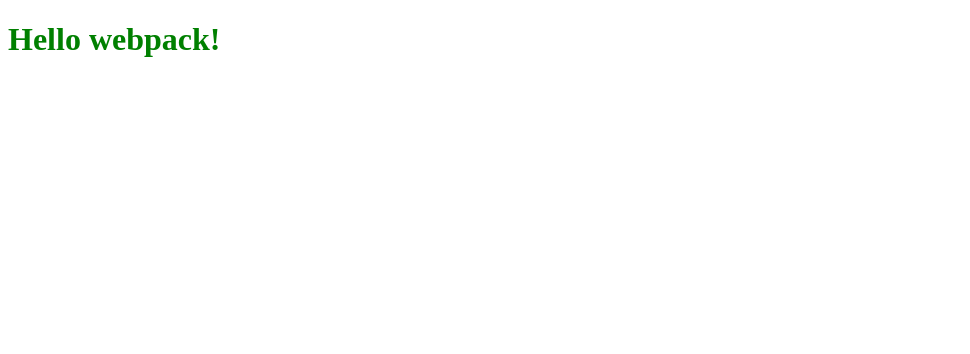
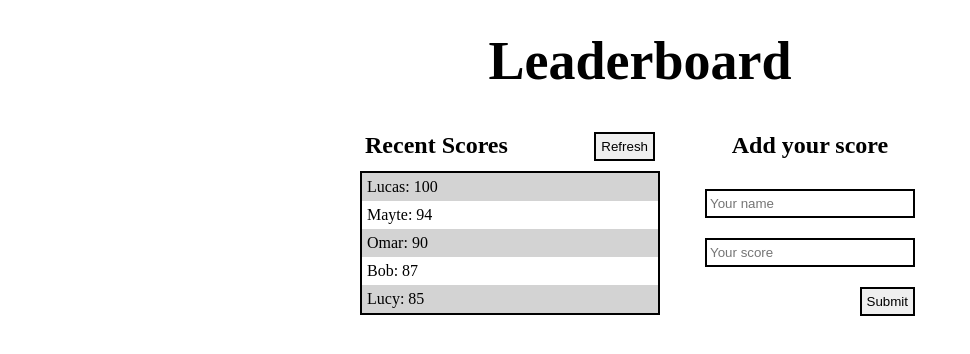
Before and after one commit to AlaaShaheen2/Leaderboard-1, a website built with webpack: page src/index.html in a window 1280 px wide. Shown: the whole page, without its empty margins (0-970 px from the left). Built offline with nearby package versions, Linux system fonts and the light colour scheme.

Commit message:
Add basic structure with styling

```diff
--- a/src/index.html
+++ b/src/index.html
@@ -1,11 +1,40 @@
 <!DOCTYPE html>
 <html lang="en">
+
 <head>
-    <meta charset="UTF-8">
-    <meta name="viewport" content="width=device-width, initial-scale=1.0">
-    <title>Wbpack Exercise</title>
+  <meta charset="UTF-8">
+  <meta name="viewport" content="width=device-width, initial-scale=1.0">
+  <title>Leaderboard</title>
 </head>
+
 <body>
-    <h1 class="hello">Hello webpack!</h1>
+  <div class="body-wrapper">
+    <h1 class="title">Leaderboard</h1>
+    <div class="board-wrapper">
+      <div class="scores-section">
+        <div class="scores-header">
+          <h2 class="scores-header-text">Recent Scores</h2>
+          <button type="button" class="refresh">Refresh</button>
+        </div>
+        <ul class="scores-board">
+          <li>Lucas: 100</li>
+          <li>Mayte: 94</li>
+          <li>Omar: 90</li>
+          <li>Bob: 87</li>
+          <li>Lucy: 85</li>
+        </ul>
+      </div>
+      <div class="add-section">
+        <h2 class="add-header-text">Add your score</h2>
+        <input class="add-name" type="text" id="add-name" name="add-name" placeholder="Your name" maxlength="12" />
+        <input class="add-score" type="number" id="add-score" name="add-score" placeholder="Your score"
+          maxlength="12" />
+        <div class="submit-box">
+          <button type="button" class="submit">Submit</button>
+        </div>
+      </div>
+    </div>
+  </div>
 </body>
+
 </html>
--- a/src/style.css
+++ b/src/style.css
@@ -1,3 +1,92 @@
-.hello {
-  color: green;
+* {
+  padding: 0;
+  margin: 0;
+  box-sizing: border-box;
 }
+
+body {
+  width: 100%;
+  margin: 0;
+}
+
+.body-wrapper {
+  padding: 30px 20px;
+}
+
+.title {
+  font-size: 54px;
+  margin-bottom: 30px;
+  text-align: center;
+}
+
+.board-wrapper {
+  display: flex;
+  justify-content: center;
+}
+
+/* Score section */
+
+.scores-section {
+  margin-right: 40px;
+  width: 300px;
+  height: fit-content;
+}
+
+.scores-header {
+  display: flex;
+  padding: 10px 5px;
+  justify-content: space-between;
+}
+
+.refresh {
+  padding: 5px;
+  border: 2px solid black;
+}
+
+.scores-board {
+  padding-left: 0;
+  border: 2px solid black;
+}
+
+.scores-board li {
+  list-style: none;
+  padding: 5px;
+}
+
+.scores-board li:nth-child(odd) {
+  background-color: #d3d3d3;
+}
+
+/* Add section */
+
+.add-section {
+  display: flex;
+  flex-direction: column;
+  width: 220px;
+}
+
+.add-header-text {
+  padding: 10px 5px;
+  margin-bottom: 20px;
+  text-align: center;
+}
+
+.add-name,
+.add-score {
+  padding: 5px 3px;
+  margin-bottom: 20px;
+  margin-left: 5px;
+  margin-right: 5px;
+  border: 2px solid black;
+}
+
+.submit-box {
+  display: flex;
+  justify-content: end;
+  margin-right: 5px;
+}
+
+.submit {
+  padding: 5px;
+  border: 2px solid black;
+}
```
Also changed, not shown: dist/index.html, dist/main.js.
